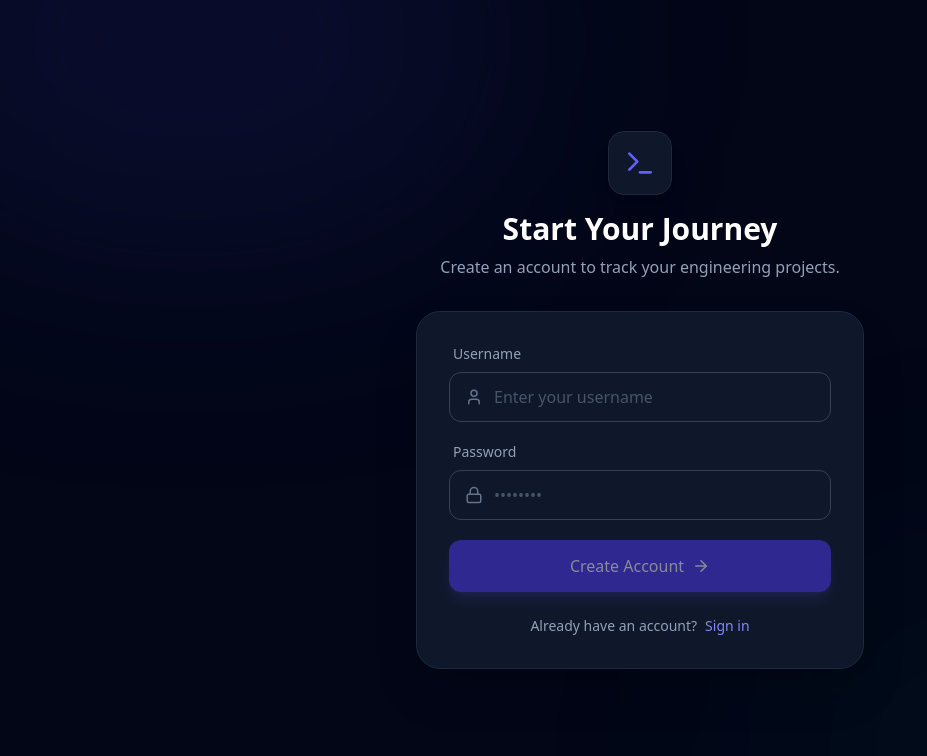
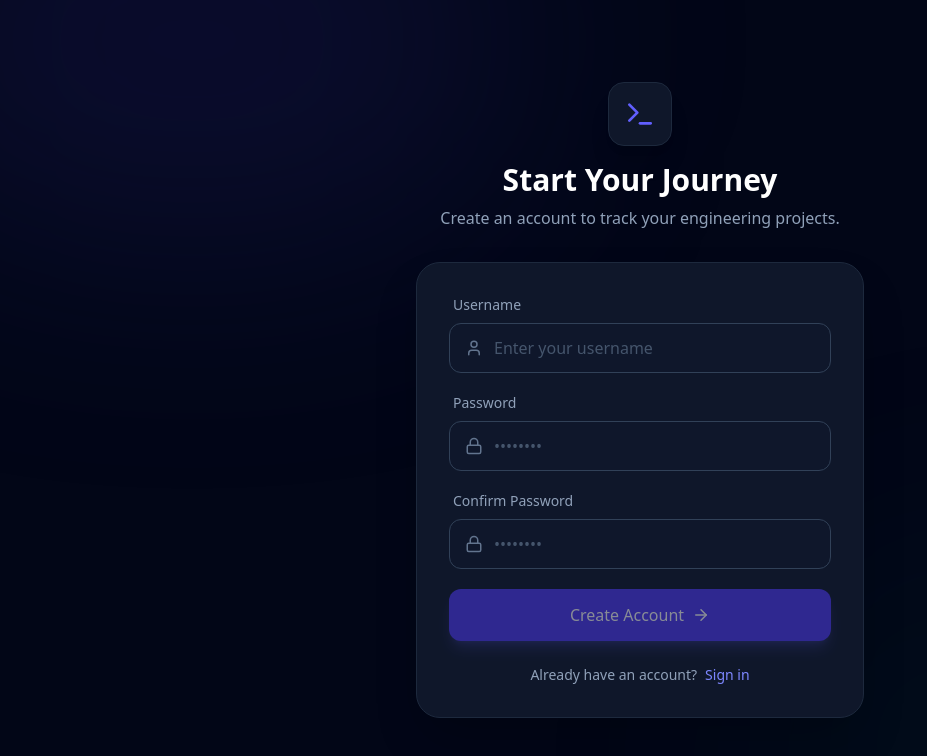
Before and after one commit to yamana819/IdeaHeap, a React (Vite) app in the folder frontend/: page /login in a window 1280 px wide. Both pictures are taken after a click on the button "Sign up". Shown: the top 756 px of the page, without its empty margins (0-927 px from the left). Built offline with nearby package versions, Linux system fonts and the light colour scheme.

Commit message:
Şifre doğrulama kısmı sign up sayfasına eklendi.

```diff
--- a/frontend/src/pages/Login.jsx
+++ b/frontend/src/pages/Login.jsx
@@ -11,19 +11,32 @@ const Login = ({ onLoginSuccess }) => {
 
     const [formData, setFormData] = useState({
         username: '',
-        password: ''
+        password: '',
+        confirmPassword: ''
     });
 
     const handleSubmit = async (e) => {
         e.preventDefault();
         setLoading(true);
 
+        if (!isLoginView && formData.password !== formData.confirmPassword) {
+            toast.error("Passwords do not match!");
+            setLoading(false);
+            return;
+        }
+
         try {
             let userData;
             if (isLoginView) {
-                userData = await loginUser(formData);
+                userData = await loginUser({
+                    username: formData.username,
+                    password: formData.password
+                });
             } else {
-                userData = await createUser(formData);
+                userData = await createUser({
+                    username: formData.username,
+                    password: formData.password
+                });
             }
             localStorage.setItem('USER_ID', userData.id);
             onLoginSuccess(userData.id);
@@ -34,6 +47,8 @@ const Login = ({ onLoginSuccess }) => {
             setLoading(false);
         }
     };
+
+    const isButtonDisabled = loading || !formData.username || !formData.password || (!isLoginView && !formData.confirmPassword);
 
     return (
         <div className="min-h-screen bg-[#020617] flex items-center justify-center p-4 relative overflow-hidden">
@@ -83,9 +98,26 @@ const Login = ({ onLoginSuccess }) => {
                             </div>
                         </div>
 
+                        {!isLoginView && (
+                            <div className="animate-in fade-in slide-in-from-top-2 duration-300">
+                                <label className="block text-sm font-medium text-slate-400 mb-2 ml-1">Confirm Password</label>
+                                <div className="relative">
+                                    <Lock className="absolute left-4 top-1/2 -translate-y-1/2 text-slate-500" size={18} />
+                                    <input
+                                        type="password"
+                                        required
+                                        className="w-full bg-slate-900 border border-slate-700 rounded-xl py-3 pl-11 pr-4 text-white focus:outline-none focus:border-indigo-500 transition-all placeholder:text-slate-600"
+                                        placeholder="••••••••"
+                                        value={formData.confirmPassword}
+                                        onChange={(e) => setFormData({...formData, confirmPassword: e.target.value})}
+                                    />
+                                </div>
+                            </div>
+                        )}
+
                         <button
                             type="submit"
-                            disabled={loading || !formData.username || !formData.password}
+                            disabled={isButtonDisabled}
                             className="w-full bg-indigo-600 hover:bg-indigo-700 text-white py-3.5 rounded-xl font-medium transition-all shadow-lg shadow-indigo-500/25 active:scale-[0.98] disabled:opacity-50 flex items-center justify-center gap-2 mt-2"
                         >
                             {loading ? <Loader2 className="animate-spin" size={20} /> : (
@@ -103,7 +135,7 @@ const Login = ({ onLoginSuccess }) => {
                                 type="button"
                                 onClick={() => {
                                     setIsLoginView(!isLoginView);
-                                    setFormData({username: '', password: ''});
+                                    setFormData({username: '', password: '', confirmPassword: ''});
                                 }}
                                 className="ml-2 text-indigo-400 hover:text-indigo-300 font-medium transition-colors focus:outline-none"
                             >
```
